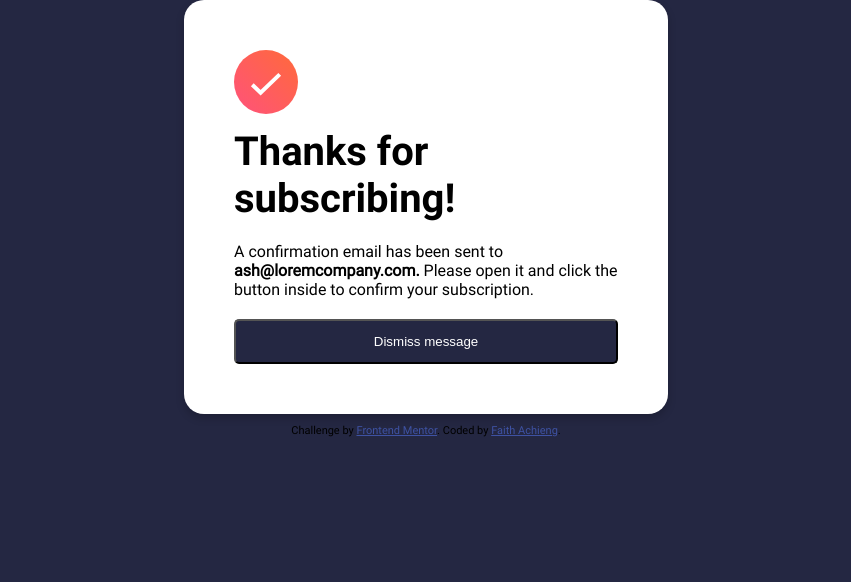
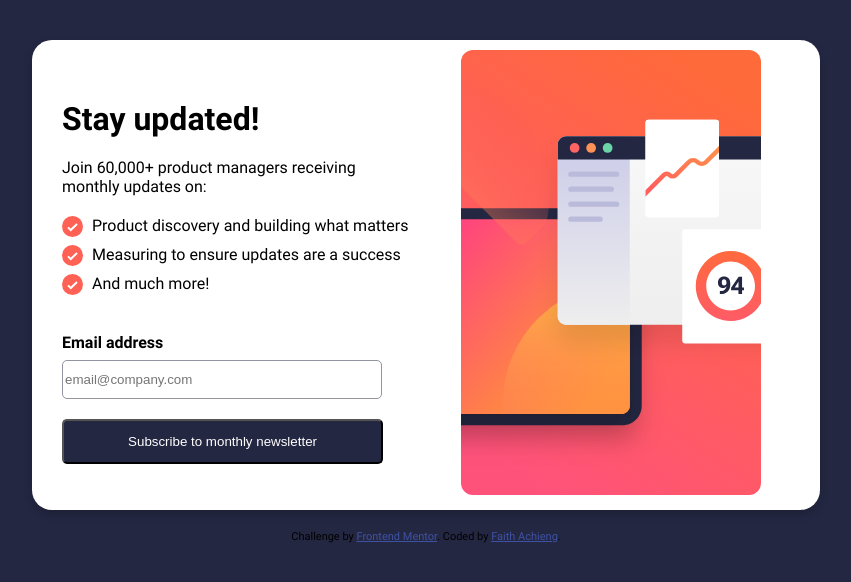
Before and after one commit to FaithAchieng/newsletter-sign-up-with-success-message-main, a plain HTML site: page index.html in a window 1280 px wide. Shown: the whole page, without its empty margins (214-1065 px from the left). Drawn offline with Linux system fonts and the light colour scheme.

Commit message:
added javascript

```diff
--- a/index.html
+++ b/index.html
@@ -7,18 +7,20 @@
   <link rel="icon" type="image/png" sizes="32x32" href="./assets/images/favicon-32x32.png">
   <link rel="stylesheet" href="style.css">
   <title>Frontend Mentor | Newsletter sign-up form with success message</title>
+   <script defer src="script.js"></script>
 
   <!-- Feel free to remove these styles or customise in your own stylesheet 👍 -->
   <style>
     .attribution { font-size: 11px; text-align: center; margin-top: 20px; }
     .attribution a { color: hsl(228, 45%, 44%); }
   </style>
+
 </head>
 <body>
 
   <!-- Sign-up form start -->
 <div class="container">
-  <div class="update">
+  <div class="update" id="update">
     <div class="left">
     <h1>Stay updated!</h1>
 
@@ -30,13 +32,13 @@
     <div style="margin-top: 10px;"><img src="./assets/images/icon-list.svg" alt="">
       <p style="margin-left: 30px; margin-top: -25px; margin-bottom: 40px;">And much more!</p></div>
   </p>
-  <form action="" method="get" id="form">
-    <div> <label for="email">Email address</label>
+  <form action="" method="get" name="form" onsubmit="return validateForm()">
+    <div> <label for="email" style="font-family: 'Roboto bold';">Email address</label>
       <br>
-      <input type="email" name="email" class="email" placeholder="email@company.com">
+      <input type="email" name="email" class="email" placeholder="email@company.com" id="email">
   </div>
 
-    <button type="submit" class="button">Subscribe to monthly newsletter</button>
+    <button type="submit" class="button" id="sub">Subscribe to monthly newsletter</button>
   </form>
   </div>
   <div class="right">
@@ -45,7 +47,7 @@
     <!-- Sign-up form end -->
 
     <!-- Success message start -->
-    <div class="subscribe">
+    <div class="subscribe" id="subscribe">
       <div class="up">
       <img src="./assets/images/icon-success.svg" alt="">
     </div>
@@ -55,7 +57,7 @@
     <p style="font-size: 16px;">A confirmation email has been sent to <span style="font-weight: bold;">ash@loremcompany.com.</span>
     Please open it and click the button inside to confirm your subscription.
   </p>
-    <button class="dismiss">Dismiss message</button>
+    <button class="dismiss" id="dismiss">Dismiss message</button>
   </div>
   </div>
     <!-- Success message end -->
--- /dev/null
+++ b/script.js
@@ -0,0 +1,17 @@
+
+const dismiss=document.getElementById("dismiss");
+const subscribe=document.getElementById("subscribe");
+const submit=document.getElementById("sub");
+const update=document.getElementById("update");
+function validateForm() {
+    let x=document.forms["form"]["email"].value;
+    if(x=="ash#loremcompany.com"){
+        alert("Invalid email address");
+        return false;
+    }else{
+        if(update.style.display=="none"){
+            subscribe.style.display="block";
+            update.style.display="none";
+        }
+    }
+}
--- a/style.css
+++ b/style.css
@@ -17,24 +17,26 @@ body{
 .update{
     box-shadow: 0 4px 8px 0 rgba(0, 0, 0, 0.2);
     background-color: white;
-    display: flex;
+    display: flex !important;
     flex-direction: row;
     padding: 10px;
     width: 60%;
     margin: 0 auto;
     border-radius: 20px;
     height: 450px;
-    display: none;
+    margin-top: 40px;
+    display: block;
 }
 .subscribe{
     box-shadow: 0 4px 8px 0 rgba(0, 0, 0, 0.2);
     background-color: white;
-    margin-top: 10px;
+    margin-top: 60px !important;
     margin: 0 auto;
     width: 30%;
     padding: 50px;
     border-radius: 20px;
     margin-bottom: -10px;
+    display: none;
 
 }
 .down h1{
```
